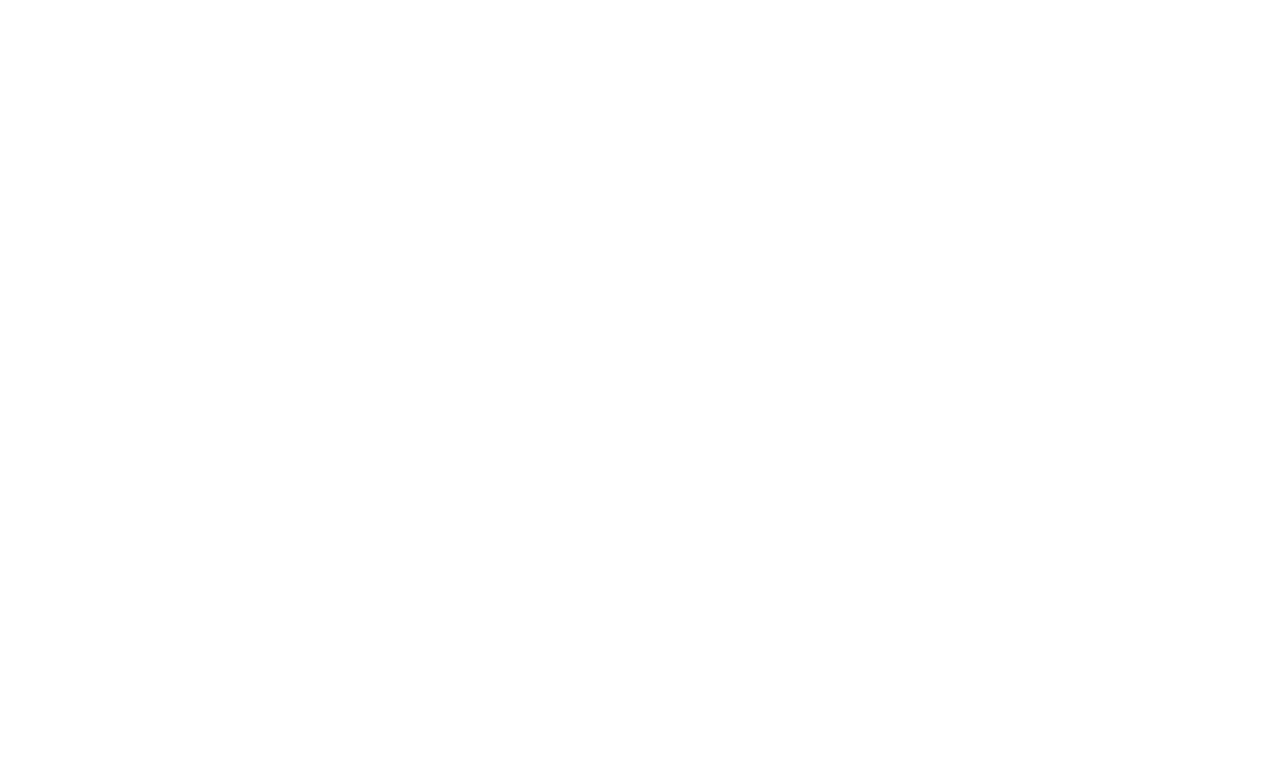
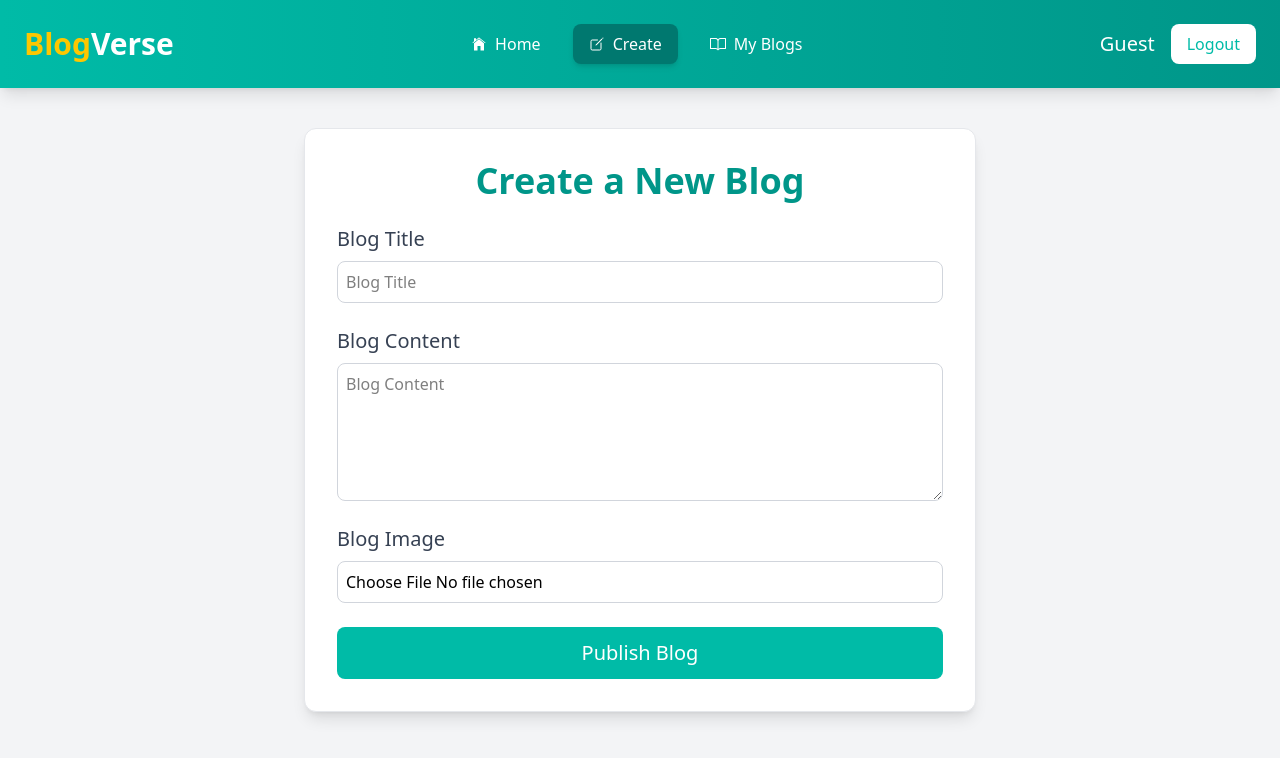
Before and after one commit to Beeplap/Blog_management_system, a React (Vite) app: page /Blog_management_system/createblogs in a window 1280 px wide. Before the commit this address had no page. Shown: the top 758 px of the page. Built offline with nearby package versions, Linux system fonts and the light colour scheme.

Commit message:
fix : replaced all unguided links from only /dashboard or /create to /Blog_management_system/dashboard ...

```diff
--- a/src/App.jsx
+++ b/src/App.jsx
@@ -7,7 +7,7 @@
 import Dashboard from "./pages/Dashboard.jsx";
 import CreateBlog from "./pages/CreateBlog.jsx";
 import SingleBlogPage from "./pages/SingleBlogPage.jsx";
-import Myblogs from "./pages/MyBlogs.jsx";
+import Myblog from "./pages/MyBlogs.jsx";
 
 const BlogListWrapper = () => {
   return <div>Blog List Placeholder</div>;
@@ -18,7 +18,7 @@
     <BrowserRouter>
       <Routes>
         <Route
-          path="/Dashboard"
+          path="/Blog_management_system/Dashboard"
           element={
             <Protectedroute>
               <Dashboard />
@@ -26,7 +26,7 @@
           }
         />
         <Route
-          path="/singleblogs/:id"
+          path="/Blog_management_system/singleblogs/:id"
           element={
             <Protectedroute>
               <SingleBlogPage />
@@ -35,10 +35,10 @@
         />
 
         <Route
-          path="/myblogs"
+          path="/Blog_management_system/myblogs"
           element={
             <Protectedroute>
-              <Myblogs/>
+              <Myblog/>
             </Protectedroute>
           }
         />
@@ -46,7 +46,7 @@
 
 
         <Route index element={<BlogListWrapper />} />
-        <Route path="/createblogs" element={<CreateBlog />} />
+        <Route path="/Blog_management_system/createblogs" element={<CreateBlog />} />
 
         <Route path="/Blog_management_system/" element={<Landing />} />
         <Route path="/Blog_management_system/login" element={<Login />} />
--- a/src/components/Protectedroute.jsx
+++ b/src/components/Protectedroute.jsx
@@ -7,7 +7,7 @@
 const ProtectedRoute = ({ children }) => {
     const { token } = useContext(Authcontext);
     if (!token) {
-        return <Navigate to="/login" />;
+        return <Navigate to="/Blog_management_system/login" />;
     }
     return children;
 };
--- a/src/pages/CreateBlog.jsx
+++ b/src/pages/CreateBlog.jsx
@@ -66,7 +66,7 @@
       );
       console.log("Blog created:", response.data);
       resetForm();
-      navigate("/dashboard");
+      navigate("/Blog_management_system/dashboard");
     } catch (error) {
       console.error("Error creating blog:", error.response?.data || error.message);
       alert("Failed to create blog: " + (error.response?.data?.message || error.message));
@@ -74,9 +74,9 @@
   };
 
   const navitems = [
-    { title: "Home", icon: <IoIosHome />, path: "/dashboard" },
-    { title: "Create", icon: <IoCreateOutline />, path: "/createblogs" },
-    { title: "My Blogs", icon: <GoBook />, path: "/myblogs" },
+    { title: "Home", icon: <IoIosHome />, path: "/Blog_management_system/dashboard" },
+    { title: "Create", icon: <IoCreateOutline />, path: "/Blog_management_system/createblogs" },
+    { title: "My Blogs", icon: <GoBook />, path: "/Blog_management_system/myblogs" },
   ];
 
   const formitems = [
--- a/src/pages/Dashboard.jsx
+++ b/src/pages/Dashboard.jsx
@@ -30,9 +30,9 @@
   );
 
   const navitems = [
-    { title: "Home", icon: <IoIosHome />, path: "/dashboard" },
-    { title: "Create", icon: <IoCreateOutline />, path: "/createblogs" },
-    { title: "My Blogs", icon: <GoBook />, path: "/myblogs" },
+    { title: "Home", icon: <IoIosHome />, path: "/Blog_management_system/dashboard" },
+    { title: "Create", icon: <IoCreateOutline />, path: "/Blog_management_system/createblogs" },
+    { title: "My Blogs", icon: <GoBook />, path: "/Blog_management_system/myblogs" },
   ];
 
   const sanitizeHTML = (html) => html.replace(/<[^>]+>/g, "");
@@ -98,7 +98,7 @@
         {filteredBlogs.length > 0 ? (
           filteredBlogs.map((blog) => (
             <Link
-              to={`/singleblogs/${blog._id}`}
+              to={`/Blog_management_system/singleblogs/${blog._id}`}
               key={blog._id}
               className="bg-white w-full sm:w-[48%] lg:w-[31%] p-4 rounded-xl shadow-md hover:scale-101 hover:drop-shadow-2xl transition-all duration-300 flex flex-col h-[320px] sm:h-[360px] md:h-[400px] relative group"
             >
--- a/src/pages/Login.jsx
+++ b/src/pages/Login.jsx
@@ -27,7 +27,7 @@
 
       login(token, user);
 
-      navigate("/Dashboard");
+      navigate("/Blog_management_system/Dashboard");
     } catch (error) {
       toast.error(error.response?.data?.message || error.message);
       console.error("Login error:", error);
--- a/src/pages/SingleBlogPage.jsx
+++ b/src/pages/SingleBlogPage.jsx
@@ -65,7 +65,7 @@
         {/* Back Button */}
         <div className="flex justify-center">
           <Link
-            to="/dashboard"
+            to="/Blog_management_system/dashboard"
             className="bg-teal-500 text-white px-4 sm:px-6 py-2 sm:py-3 rounded-lg hover:bg-teal-600 transition-colors duration-200 text-sm sm:text-base"
           >
             Back to Dashboard
```
